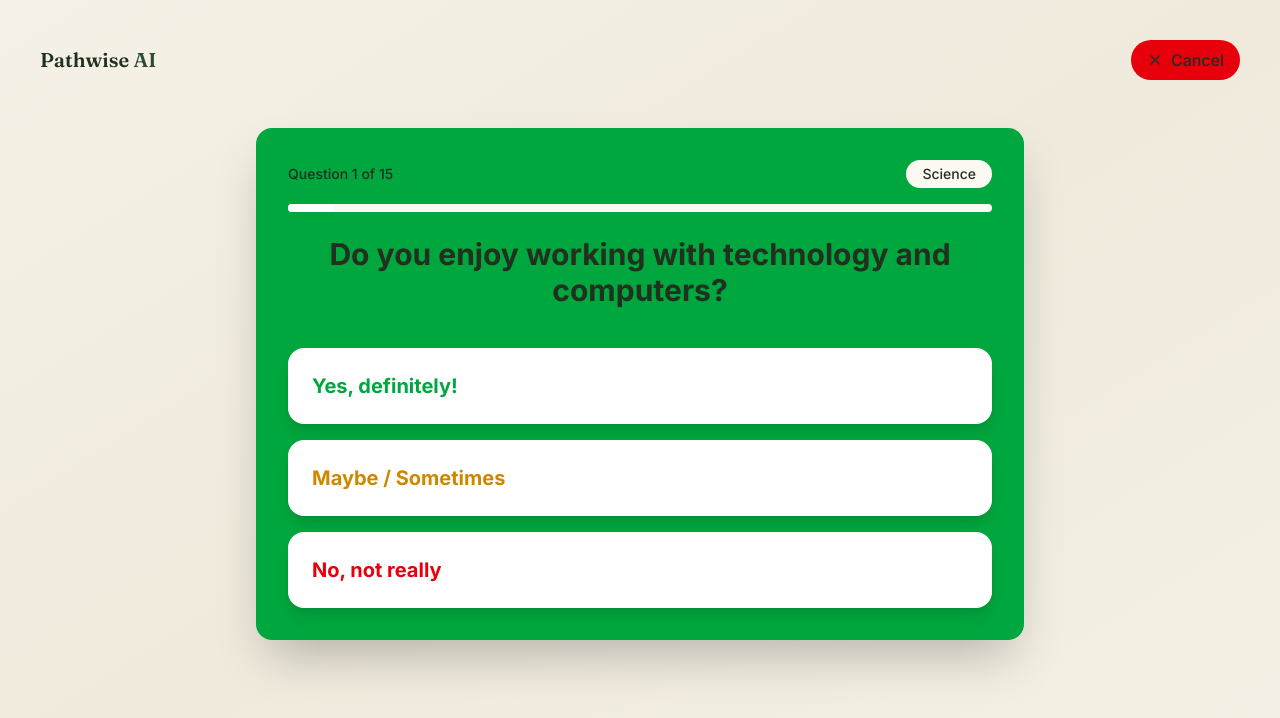
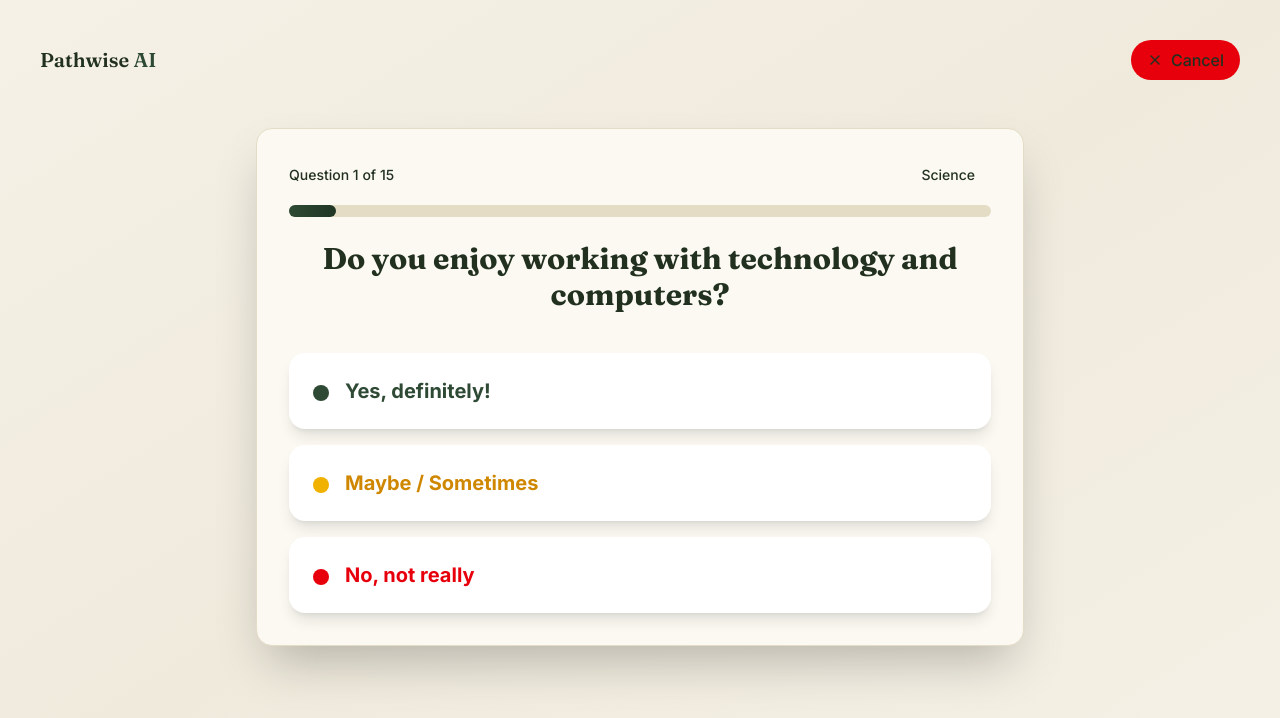
Before and after one commit to Alpha-Builders/PathwiseAI, a React (Vite) app in the folder PathWise-frontend/: page /highschool-path in a window 1280 px wide. Both pictures are taken after a click on the button "Science". Shown: the top 718 px of the page. Built offline with nearby package versions, Linux system fonts and the light colour scheme.

Commit message:
high school page

```diff
--- a/PathWise-frontend/src/components/HighSchoolPath.jsx
+++ b/PathWise-frontend/src/components/HighSchoolPath.jsx
@@ -114,7 +114,7 @@ function HighSchoolPath() {
 
   if (currentPage === 'fieldSelection') {
     return (
-     <div className="min-h-screen bg-gradient-to-br from-paper via-paper-soft to-paper text-ink relative overflow-hidden">
+     <div className="min-h-screen bg-gradient-to-br from-paper via-paper-soft to-paper text-ink relative overflow-hidden font-body">
       {/* Animated background blurs */}
       <div
         className="absolute pointer-events-none animate-pulse"
@@ -160,17 +160,17 @@ function HighSchoolPath() {
         </div>
        </div>
            <div className='pt-10'>
-            <p className="text-green-400 text-center text-[3rem] mb-2">Let's find your perfect career!</p>
+            <p className="text-forest text-center text-[3rem] mb-2 font-display">Let's find your perfect career!</p>
             <p className="text-ink-soft text-xl mb-6 max-w-2xl text-center mx-auto leading-relaxed">
               Select your field of study to get personalized career recommendations based on your interests and skills
             </p>
           </div>
 
-          <div className="bg-green-600 rounded-2xl p-8 max-w-4xl mx-auto shadow-2xl">
-            <h3 className="text-[2em] font-semibold text-center mb-4">
+          <div className="bg-card rounded-2xl p-8 max-w-4xl mx-auto shadow-2xl border border-card-line">
+            <h3 className="text-[2em] font-semibold text-center mb-4 font-display text-ink">
               What field are you studying?
             </h3>
-            <p className="text-center text-green-100 text-sm mb-8">
+            <p className="text-center text-ink-soft text-sm mb-8">
               Choose your field to answer 15 tailored questions
             </p>
 
@@ -252,7 +252,7 @@ function HighSchoolPath() {
           </div>
 
           <div className="max-w-3xl mx-auto">
-            <div className="bg-green-600 rounded-2xl p-8 shadow-2xl">
+            <div className="bg-card rounded-2xl p-8 shadow-2xl border border-card-line">
               <div className="mb-6">
                 <div className="flex justify-between items-center mb-4">
                   <span className="text-sm font-medium text-ink">
@@ -262,37 +262,40 @@ function HighSchoolPath() {
                     {selectedField.charAt(0).toUpperCase() + selectedField.slice(1)}
                   </span>
                 </div>
-                <div className="w-full bg-card rounded-full h-2">
+                <div className="w-full bg-card-line rounded-full h-3">
                   <div
-                    className="bg-white h-2 rounded-full transition-all duration-300"
+                    className="bg-gradient-to-r from-forest to-forest-dark h-3 rounded-full transition-all duration-300"
                     style={{ width: `${((currentQuestion + 1) / questions.length) * 100}%` }}
                   ></div>
                 </div>
               </div>
 
-              <h2 className="text-3xl font-bold text-ink mb-10 text-center">
+              <h2 className="text-3xl font-bold text-ink mb-10 text-center font-display">
                 {currentQ.question}
               </h2>
 
               <div className="space-y-4">
                 <button
                   onClick={() => handleAnswer('yes')}
-                  className="w-full p-6 text-left bg-white hover:bg-gray-50 hover:scale-105 rounded-2xl transition-all duration-200 shadow-lg"
+                  className="w-full p-6 text-left bg-white hover:bg-gray-50 hover:scale-105 rounded-2xl transition-all duration-200 shadow-lg flex items-center gap-4"
                 >
-                  <span className="font-bold text-green-600 text-xl">Yes, definitely!</span>
+                  <span className="flex h-4 w-4 rounded-full bg-forest mt-1" />
+                  <span className="font-bold text-forest text-xl">Yes, definitely!</span>
                 </button>
 
                 <button
                   onClick={() => handleAnswer('maybe')}
-                  className="w-full p-6 text-left bg-white hover:bg-gray-50 hover:scale-105 rounded-2xl transition-all duration-200 shadow-lg"
+                  className="w-full p-6 text-left bg-white hover:bg-gray-50 hover:scale-105 rounded-2xl transition-all duration-200 shadow-lg flex items-center gap-4"
                 >
+                  <span className="flex h-4 w-4 rounded-full bg-yellow-500 mt-1" />
                   <span className="font-bold text-yellow-600 text-xl">Maybe / Sometimes</span>
                 </button>
 
                 <button
                   onClick={() => handleAnswer('no')}
-                  className="w-full p-6 text-left bg-white hover:bg-gray-50 hover:scale-105 rounded-2xl transition-all duration-200 shadow-lg"
+                  className="w-full p-6 text-left bg-white hover:bg-gray-50 hover:scale-105 rounded-2xl transition-all duration-200 shadow-lg flex items-center gap-4"
                 >
+                  <span className="flex h-4 w-4 rounded-full bg-red-600 mt-1" />
                   <span className="font-bold text-red-600 text-xl">No, not really</span>
                 </button>
               </div>
@@ -372,11 +375,11 @@ function HighSchoolPath() {
           </div>
 
           <div className="max-w-4xl mx-auto">
-            <div className="bg-green-600 rounded-2xl p-8 shadow-2xl">
-              <h3 className="text-2xl font-semibold text-center mb-2">
+            <div className="bg-card rounded-2xl p-8 shadow-2xl border border-card-line">
+              <h3 className="text-2xl font-semibold text-center mb-2 font-display text-ink">
                 Top 3 Career Paths for You
               </h3>
-              <p className="text-center text-green-100 mb-8">
+              <p className="text-center text-ink-soft mb-8">
                 These careers align best with your interests and strengths
               </p>
 
@@ -400,11 +403,11 @@ function HighSchoolPath() {
                           <div className="flex items-center gap-3">
                             <div className="flex-1 bg-gray-200 rounded-full h-3">
                               <div
-                                className="bg-gradient-to-r from-green-500 to-green-600 h-3 rounded-full transition-all duration-500"
+                                className="bg-gradient-to-r from-forest to-forest-dark h-3 rounded-full transition-all duration-500"
                                 style={{ width: `${(result.score / results[0].score) * 100}%` }}
                               ></div>
                             </div>
-                            <span className="text-sm font-bold text-green-600">
+                            <span className="text-sm font-bold text-forest">
                               {Math.round((result.score / results[0].score) * 100)}% match
                             </span>
                           </div>
```
